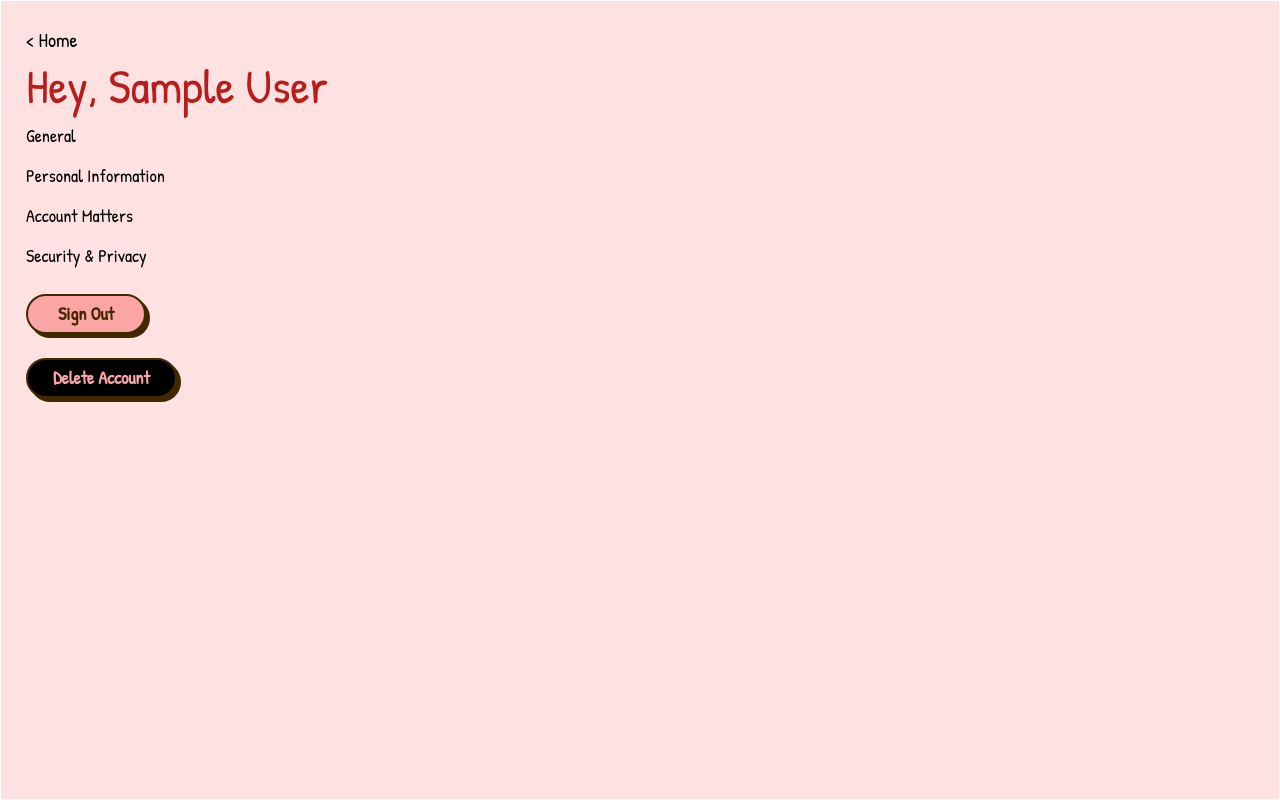
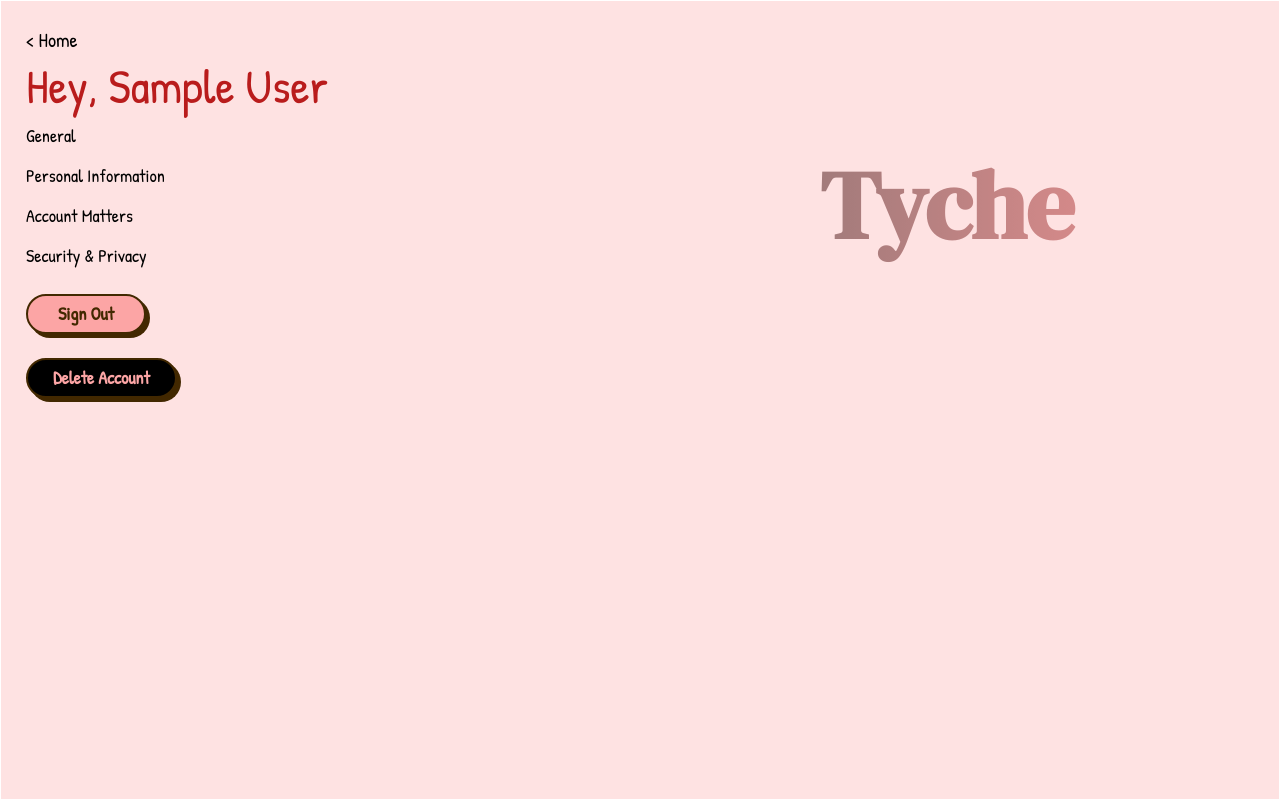
Before and after one commit to xFallingDuskx/Tyche, a React (Vite) app: page /profile in a window 1280 px wide. Built offline with nearby package versions, Linux system fonts and the light colour scheme; no server answers; sample sign-in values are in the browser's storage.

Commit message:
profile: add placeholder
- show placeholder when no profile option is selected

```diff
--- a/src/pages/ProfilePage.tsx
+++ b/src/pages/ProfilePage.tsx
@@ -17,7 +17,7 @@ const handleSignOut = (e: React.MouseEvent<HTMLButtonElement>) => {
 
 
 const ProfilePage = () => {
-    const [viewingContent, setViewingContent] = useState<JSX.Element>(<></>)
+    const [viewingContent, setViewingContent] = useState<JSX.Element|null>(null)
     const { currentUser } = useAuth()
     if (!currentUser) {
         document.location = '/'
@@ -53,12 +53,15 @@ const ProfilePage = () => {
         </>
     )
 
+    const placeholderContent = (
+        <h1 className='brand mt-20 text-center text-8xl h-fit py-4 text-gradient from-black to-red-500 opacity-50'> Tyche </h1>
+    )
 
 
     return (
         <div id='main-container' className='h-screen w-full flex flex-col pb-4'>
             <button className='text-xl mb-2 w-fit' onClick={() => document.location = '/home'}> &lt; Home </button>
-            <div className='flat-to-stack'>
+            <div className='flat-to-stack h-screen'>
                 <div className='fts-half-content mb-5'>
                     <h1 className='mx-auto text-5xl text-red-700 mb-3'>Hey, {currentUser.displayName}</h1>
                     <ul className='profile-options'>
@@ -74,7 +77,7 @@ const ProfilePage = () => {
                         className='animated-btn-2 bg-black !text-red-300 !block my-6 !text-lg !py-1'> Delete Account </button>
                 </div>
                 <div className='fts-half-content'>
-                    {viewingContent}
+                    {viewingContent ?? placeholderContent}
                 </div>
             </div>
         </div>
```
